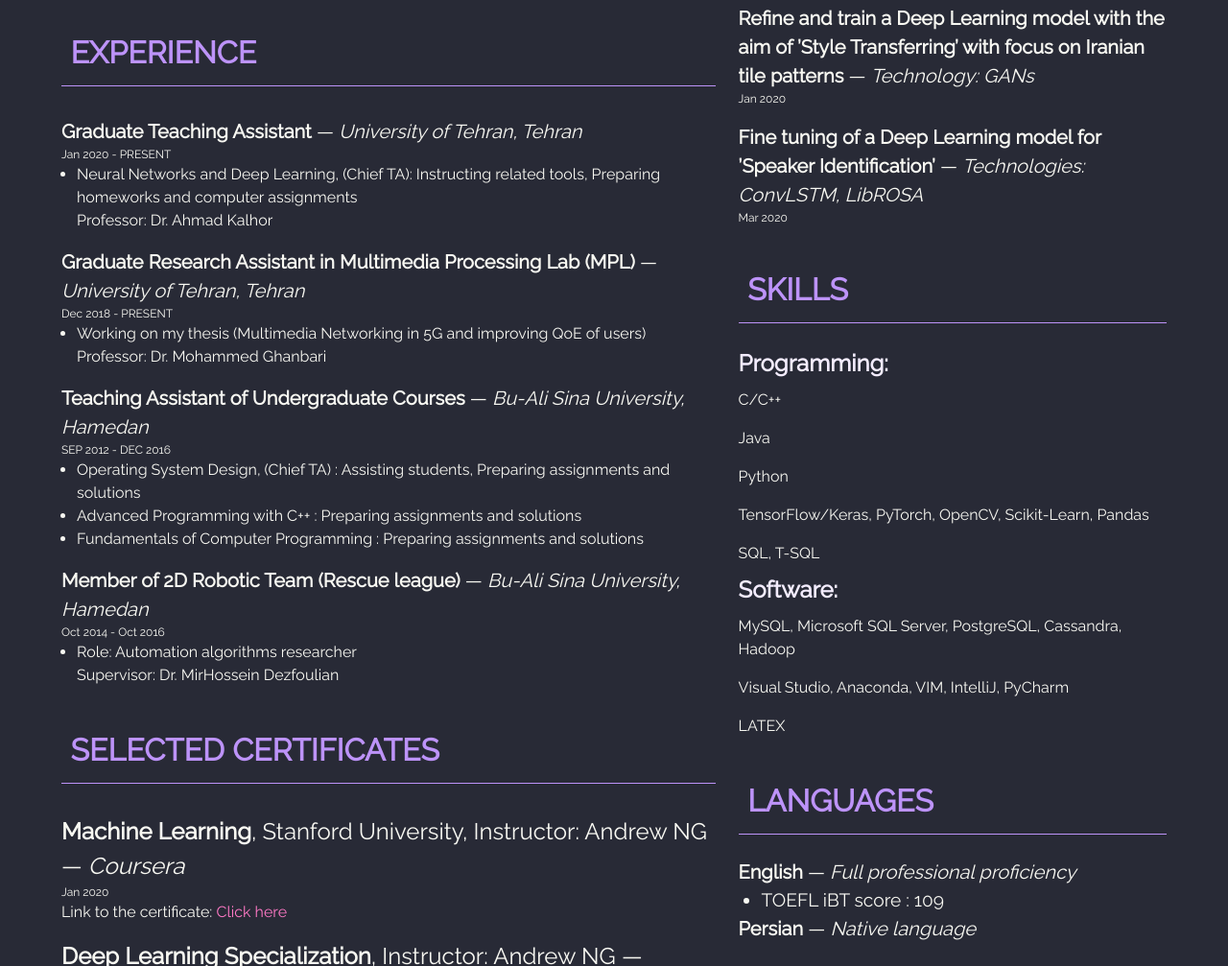
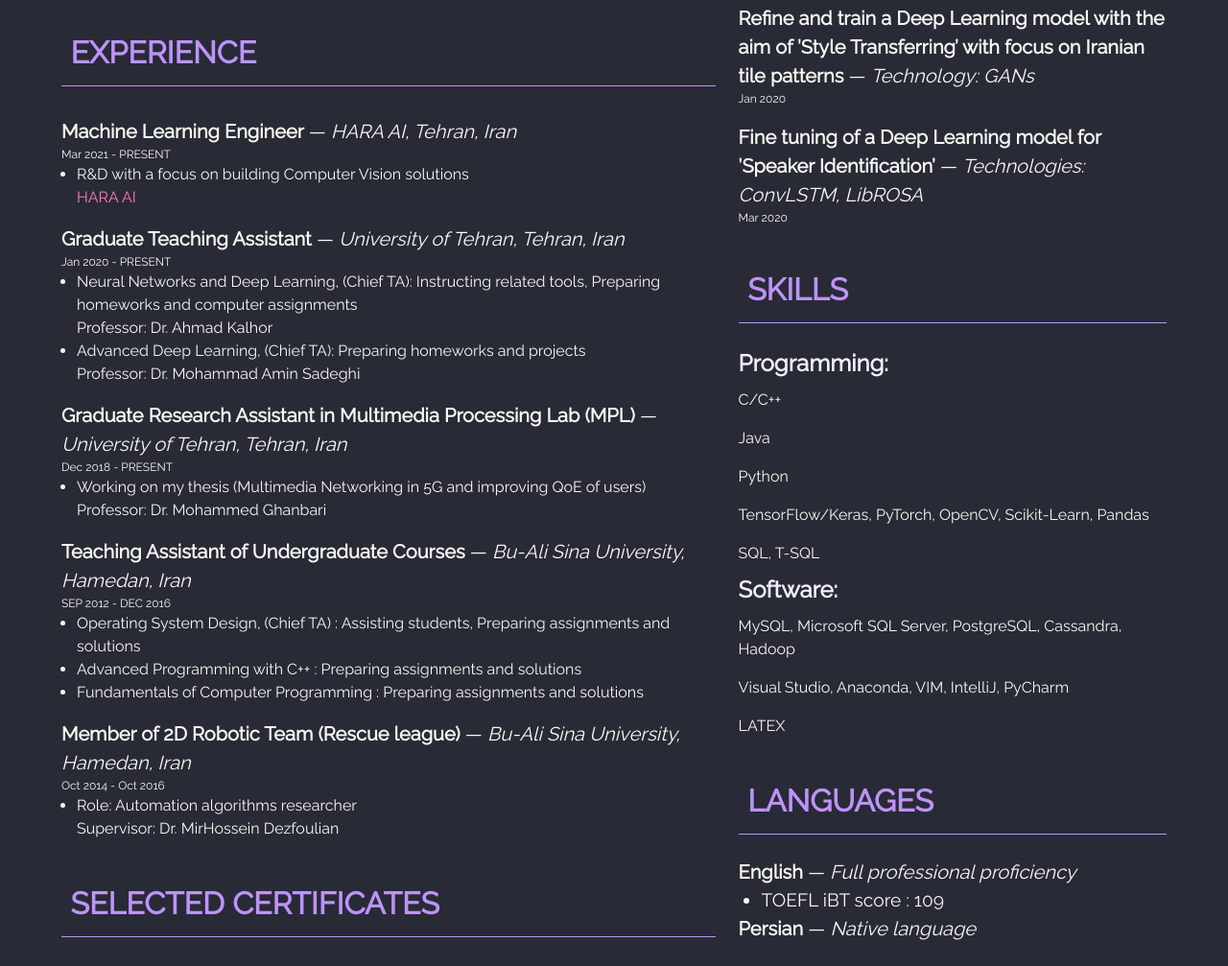
Before and after one commit to hamed-ahangari/hamed-ahangari.github.io, a plain HTML site: page dark/index.html in a window 1280 px wide. Shown: the part 893-1900 px from the top of the page at 96% size. Drawn offline with Linux system fonts and the light colour scheme.

Commit message:
Add new experiences

```diff
--- a/dark/index.html
+++ b/dark/index.html
@@ -248,10 +248,27 @@
               </div>
               <div class="item">
                 <div class="is-size-5">
+                  <b>Machine Learning Engineer</b>
+                  <span class="has-text-weight-semi-bold">
+                    —
+                    <i>HARA AI, Tehran, Iran</i>
+                  </span>
+                </div>
+                <div class="is-size-7">Mar 2021 - PRESENT</div>
+                <ul style="list-style: disc; margin-left: 1em">
+                  <li>
+                    R&D with a focus on building Computer Vision solutions
+                    <br />
+                    <a href="https://hara.ai/">HARA AI</a>
+                  </li>
+                </ul>
+              </div>
+              <div class="item">
+                <div class="is-size-5">
                   <b>Graduate Teaching Assistant</b>
                   <span class="has-text-weight-semi-bold">
                     —
-                    <i>University of Tehran, Tehran</i>
+                    <i>University of Tehran, Tehran, Iran</i>
                   </span>
                 </div>
                 <div class="is-size-7">Jan 2020 - PRESENT</div>
@@ -262,6 +279,12 @@
 
                     <br />
                     Professor: Dr. Ahmad Kalhor
+                  </li>
+                  <li>
+                    Advanced Deep Learning, (Chief TA): Preparing homeworks and projects
+
+                    <br />
+                    Professor: Dr. Mohammad Amin Sadeghi
                   </li>
                 </ul>
               </div>
@@ -274,7 +297,7 @@
                   <span class="has-text-weight-semi-bold">
                     —
 
-                    <i>University of Tehran, Tehran</i>
+                    <i>University of Tehran, Tehran, Iran</i>
                   </span>
                 </div>
                 <div class="is-size-7">Dec 2018 - PRESENT</div>
@@ -293,7 +316,7 @@
                   <b>Teaching Assistant of Undergraduate Courses</b>
                   <span class="has-text-weight-semi-bold">
                     —
-                    <i>Bu-Ali Sina University, Hamedan</i>
+                    <i>Bu-Ali Sina University, Hamedan, Iran</i>
                   </span>
                 </div>
                 <div class="is-size-7">SEP 2012 - DEC 2016</div>
@@ -317,7 +340,7 @@
                   <b>Member of 2D Robotic Team (Rescue league)</b>
                   <span class="has-text-weight-semi-bold">
                     —
-                    <i>Bu-Ali Sina University, Hamedan</i>
+                    <i>Bu-Ali Sina University, Hamedan, Iran</i>
                   </span>
                 </div>
                 <div class="is-size-7">Oct 2014 - Oct 2016</div>
```
Also changed, not shown: index.html (+27 -4 lines).
